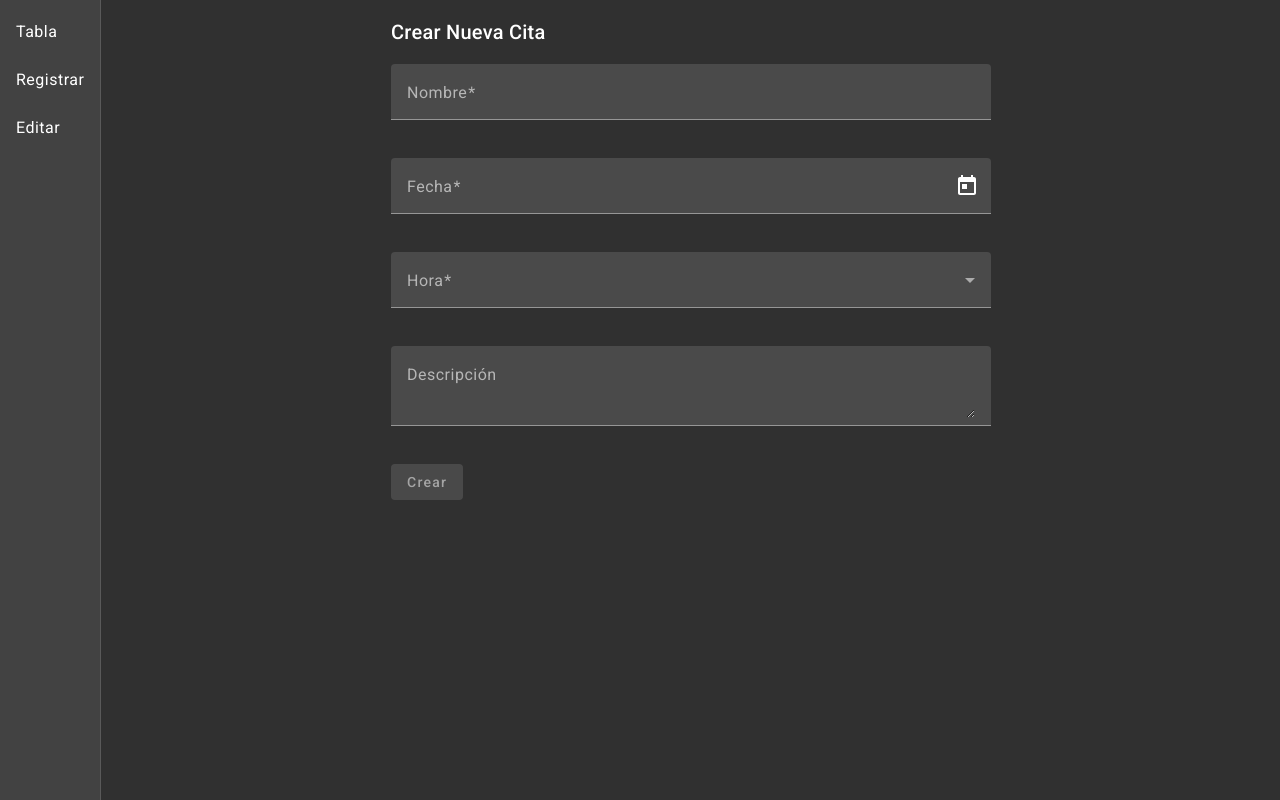
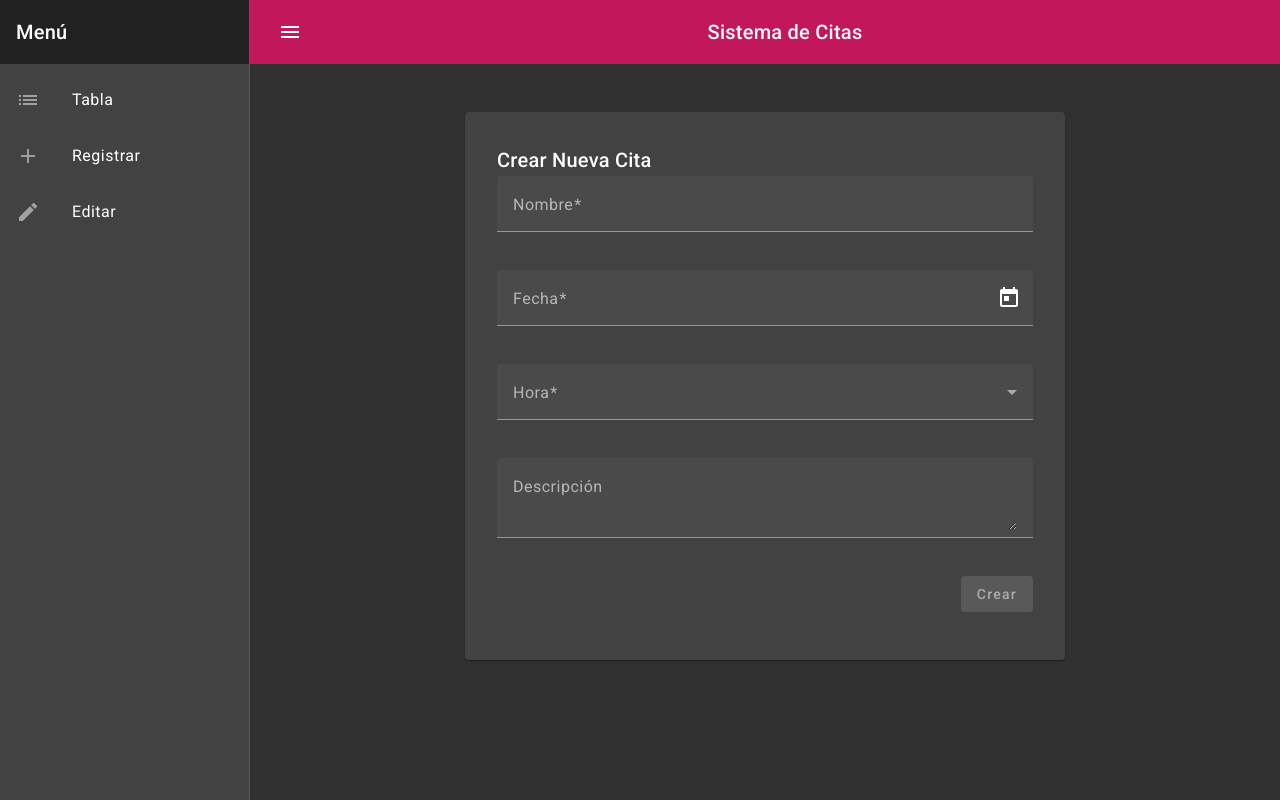
Before and after one commit to mastero101/sistema-citas, an Angular app in the folder Frontend/: page /create in a window 1280 px wide. Built offline with nearby package versions, Linux system fonts and the light colour scheme.

Commit message:
Mejoras en la interfaz de usuario

```diff
--- a/Frontend/src/app/appointment-create/appointment-create.component.html
+++ b/Frontend/src/app/appointment-create/appointment-create.component.html
@@ -1,5 +1,9 @@
 <div class="container">
-  <h2>Crear Nueva Cita</h2>
+  <mat-card>
+    <mat-card-header>
+      <mat-card-title>Crear Nueva Cita</mat-card-title>
+    </mat-card-header>
+    <mat-card-content>
       <form [formGroup]="appointmentForm" (ngSubmit)="onSubmit()">
         <div class="form-group">
           <mat-form-field appearance="fill">
@@ -29,6 +33,10 @@
             <textarea matInput id="description" formControlName="description" placeholder="Descripción"></textarea>
           </mat-form-field>
         </div>
+        <div class="form-group button-group">
           <button mat-raised-button color="primary" type="submit" [disabled]="!appointmentForm.valid">Crear</button>
+        </div>
       </form>
+    </mat-card-content>
+  </mat-card>
 </div>
--- a/Frontend/src/app/appointment-create/appointment-create.component.scss
+++ b/Frontend/src/app/appointment-create/appointment-create.component.scss
@@ -2,6 +2,15 @@
   max-width: 600px;
   margin: 0 auto;
   padding: 1rem;
+}
+
+mat-card {
+  padding: 1rem;
+  margin-top: 1rem;
+}
+
+mat-card-header {
+  text-align: center;
 }
 
 .form-group {
@@ -11,3 +20,8 @@
 mat-form-field {
   width: 100%;
 }
+
+.button-group {
+  display: flex;
+  justify-content: flex-end;
+}
--- a/Frontend/src/app/appointment-create/appointment-create.component.ts
+++ b/Frontend/src/app/appointment-create/appointment-create.component.ts
@@ -10,6 +10,7 @@ import { MatButtonModule } from '@angular/material/button';
 import { MatDatepickerModule } from '@angular/material/datepicker';
 import { MatNativeDateModule } from '@angular/material/core';
 import { MatSelectModule } from '@angular/material/select';
+import { MatCardModule } from '@angular/material/card';
 
 import { AppointmentService } from '../services/appointment.service';
 
@@ -25,7 +26,8 @@ import { AppointmentService } from '../services/appointment.service';
     MatButtonModule,
     MatDatepickerModule,
     MatNativeDateModule,
-    MatSelectModule
+    MatSelectModule,
+    MatCardModule
   ],
   templateUrl: './appointment-create.component.html',
   styleUrl: './appointment-create.component.scss'
--- a/Frontend/src/app/appointment-edit/appointment-edit.component.scss
+++ b/Frontend/src/app/appointment-edit/appointment-edit.component.scss
@@ -2,10 +2,24 @@
   max-width: 600px;
   margin: 0 auto;
   padding: 20px;
+  background-color: #403d3d;
+  border-radius: 8px;
+  box-shadow: 0px 0px 10px rgba(0, 0, 0, 0.1);
+}
+
+h2 {
+  text-align: center;
+  margin-bottom: 20px;
+  font-size: 1.8rem;
+  color: #ffffff;
+}
+
+.full-width {
+  width: 100%;
 }
 
 .form-group {
-    margin-bottom: 15px;
+  margin-bottom: 20px;
 }
 
 .form-buttons {
@@ -13,3 +27,20 @@
   justify-content: space-between;
   margin-top: 20px;
 }
+
+button {
+  width: 48%;
+  font-size: 1rem;
+  padding: 10px;
+}
+
+@media (max-width: 600px) {
+  .form-buttons {
+    flex-direction: column;
+  }
+
+  button {
+    width: 100%;
+    margin-bottom: 10px;
+  }
+}
--- a/Frontend/src/app/appointment-edit/appointment-edit.component.ts
+++ b/Frontend/src/app/appointment-edit/appointment-edit.component.ts
@@ -77,8 +77,11 @@ export class AppointmentEditComponent implements OnInit{
     this.appointmentService.getAppointmentById(id).then(
       appointment => {
         const date = new Date(appointment.date);
-        const formattedDate = date.toISOString().split('T')[0];
-        const formattedTime = this.formatTime(date);
+
+        // Convertir la hora UTC a hora local
+        const localDate = new Date(date.getTime());
+        const formattedDate = localDate.toISOString().split('T')[0];
+        const formattedTime = this.formatTime(localDate);
 
         this.appointmentForm.patchValue({
           id: appointment._id,
@@ -101,15 +104,12 @@ export class AppointmentEditComponent implements OnInit{
       // Convertir la hora a formato de 24 horas
       const time24h = this.convertTimeTo24HourFormat(formValues.time);
 
-      // Formar la fecha y hora en formato ISO 8601
-      const dateTime = `${formValues.date}T${time24h}:00.000Z`;
-
+      // Formar la fecha y hora en formato ISO 8601 y ajustarla a la zona horaria local
+      const localDateTime = new Date(`${formValues.date}T${time24h}:00`);
       const appointmentData = {
         ...formValues,
-        date: dateTime
+        date: localDateTime.toISOString() // Esto lo convierte a UTC automáticamente
       };
-
-      console.log('Updating appointment with data:', appointmentData);
 
       this.appointmentService.updateAppointment(formValues.id, appointmentData).then(() => {
         this.appointmentForm.reset();
--- a/Frontend/src/app/sidenav/sidenav.component.html
+++ b/Frontend/src/app/sidenav/sidenav.component.html
@@ -1,19 +1,32 @@
 <mat-sidenav-container class="sidenav-container">
+  <mat-sidenav #drawer class="sidenav" [fixedInViewport]="true" [attr.role]="(mode === 'side') ? 'navigation' : 'dialog'"
+               [mode]="mode" [opened]="opened">
+    <mat-toolbar>Menú</mat-toolbar>
+    <mat-nav-list>
+      <a mat-list-item routerLink="list" (click)="mode === 'over' && toggleSidenav()">
+        <mat-icon matListItemIcon>list</mat-icon>
+        <span matListItemTitle>Tabla</span>
+      </a>
+      <a mat-list-item routerLink="create" (click)="mode === 'over' && toggleSidenav()">
+        <mat-icon matListItemIcon>add</mat-icon>
+        <span matListItemTitle>Registrar</span>
+      </a>
+      <a mat-list-item routerLink="edit" (click)="mode === 'over' && toggleSidenav()">
+        <mat-icon matListItemIcon>edit</mat-icon>
+        <span matListItemTitle>Editar</span>
+      </a>
+    </mat-nav-list>
+  </mat-sidenav>
 
-    <mat-sidenav #drawer class="sidenav" fixedInViewport="true" [mode]="mode" [opened]="opened">
-      <mat-nav-list>
-        <a mat-list-item routerLink="list" (click)="toggleSidenav()">Tabla</a>
-        <a mat-list-item routerLink="create" (click)="toggleSidenav()">Registrar</a>
-        <a mat-list-item routerLink="edit" (click)="toggleSidenav()">Editar</a>
-      </mat-nav-list>
-    </mat-sidenav>
-
-    <mat-sidenav-content>
-        <router-outlet></router-outlet>
-    </mat-sidenav-content>
-
+  <mat-sidenav-content>
+    <mat-toolbar color="primary" class="toolbar">
+      <button mat-icon-button (click)="toggleSidenav()" aria-label="Toggle sidenav" class="menu-button">
+        <mat-icon>menu</mat-icon>
+      </button>
+      <span class="toolbar-title">Sistema de Citas</span>
+    </mat-toolbar>
+    <div class="content">
+      <router-outlet></router-outlet>
+    </div>
+  </mat-sidenav-content>
 </mat-sidenav-container>
-
-<button mat-icon-button class="toggle-button custom-button" *ngIf="!opened" (click)="toggleSidenav()">
-  <mat-icon>menu</mat-icon>
-</button>
--- a/Frontend/src/app/sidenav/sidenav.component.scss
+++ b/Frontend/src/app/sidenav/sidenav.component.scss
@@ -1,13 +1,60 @@
 .sidenav-container {
     height: 100%;
-}
+  }
 
-.mat-toolbar.mat-primary {
+  .sidenav {
+    width: 250px;
+  }
+
+  .mat-toolbar.mat-primary {
     position: sticky;
     top: 0;
     z-index: 1;
- }
+  }
 
-.content {
+  .toolbar {
+    display: flex;
+    justify-content: center;
+    align-items: center;
+    height: 64px; // Ajusta esta altura según tus necesidades
+  }
+
+  .toolbar-title {
+    flex: 1;
+    text-align: center;
+    margin-left: 40px; // Compensar el espacio del botón de menú
+  }
+
+  .menu-button {
+    position: absolute;
+    left: 16px;
+  }
+
+  .content {
     padding: 16px;
-}
+  }
+
+  .mat-sidenav-content {
+    display: flex;
+    flex-direction: column;
+    min-height: 100vh;
+  }
+
+  .content {
+    flex: 1;
+  }
+
+  @media (max-width: 599px) {
+    .sidenav {
+      width: 100%;
+      max-width: 300px;
+    }
+
+    .toolbar-title {
+      font-size: 18px;
+    }
+
+    .toolbar {
+      height: 56px; // Altura más pequeña para dispositivos móviles
+    }
+  }
--- a/Frontend/src/app/sidenav/sidenav.component.ts
+++ b/Frontend/src/app/sidenav/sidenav.component.ts
@@ -1,14 +1,13 @@
-import { Component, ViewChild } from '@angular/core';
-import { CommonModule } from '@angular/common';
-
-import { RouterModule  } from '@angular/router';
-
+import { Component, ViewChild, OnInit, HostListener, PLATFORM_ID, Inject } from '@angular/core';
+import { CommonModule, isPlatformBrowser } from '@angular/common';
+import { RouterModule } from '@angular/router';
 import { MatSidenavModule } from '@angular/material/sidenav';
 import { MatToolbarModule } from '@angular/material/toolbar';
 import { MatListModule } from '@angular/material/list';
 import { MatIconModule } from '@angular/material/icon';
+import { MatButtonModule } from '@angular/material/button';
 import { MatSidenav } from '@angular/material/sidenav';
-import { MatDrawerMode } from '@angular/material/sidenav';
+import { BreakpointObserver, Breakpoints } from '@angular/cdk/layout';
 
 import { AppointmentEditComponent } from '../appointment-edit/appointment-edit.component';
 import { AppointmentListComponent } from '../appointment-list/appointment-list.component';
@@ -24,31 +23,55 @@ import { AppointmentCreateComponent } from '../appointment-create/appointment-cr
     MatToolbarModule,
     MatListModule,
     MatIconModule,
-    MatSidenav,
+    MatButtonModule,
     AppointmentCreateComponent,
     AppointmentEditComponent,
     AppointmentListComponent
   ],
   templateUrl: './sidenav.component.html',
-  styleUrl: './sidenav.component.scss'
+  styleUrls: ['./sidenav.component.scss']
 })
-export class SidenavComponent{
+export class SidenavComponent implements OnInit {
   @ViewChild('drawer') drawer!: MatSidenav;
 
-  mode: MatDrawerMode = 'side';
+  mode: 'side' | 'over' = 'side';
   opened: boolean = true;
+  isBrowser: boolean;
 
-  constructor() {}
+  constructor(
+    private breakpointObserver: BreakpointObserver,
+    @Inject(PLATFORM_ID) private platformId: Object
+  ) {
+    this.isBrowser = isPlatformBrowser(this.platformId);
+  }
 
-  toggleSidenav2() {
-    this.opened = !this.opened;
-    if (this.drawer) {
-      this.drawer.toggle();
+  ngOnInit() {
+    if (this.isBrowser) {
+      this.breakpointObserver.observe([Breakpoints.Handset])
+        .subscribe(result => {
+          this.mode = result.matches ? 'over' : 'side';
+          this.opened = !result.matches;
+        });
     }
   }
 
-  toggleSidenav(){
-    console.log("works")
+  @HostListener('window:resize', ['$event'])
+  onResize() {
+    if (this.isBrowser) {
+      this.checkScreenSize();
+    }
   }
 
+  checkScreenSize() {
+    const isHandset = this.breakpointObserver.isMatched(Breakpoints.Handset);
+    this.mode = isHandset ? 'over' : 'side';
+    this.opened = !isHandset;
+  }
+
+  toggleSidenav() {
+    if (this.drawer) {
+      this.drawer.toggle();
+      this.opened = this.drawer.opened;
+    }
+  }
 }
```
Also changed, not shown: Frontend/src/app/appointment-edit/appointment-edit.component.html (+6 -6 lines), Frontend/src/app/appointment-list/appointment-list.component.html (+23 -19 lines), Frontend/src/app/appointment-list/appointment-list.component.scss (+24 -45 lines), Frontend/src/app/appointment-list/appointment-list.component.ts (+13 -5 lines). Lines whose indentation alone changed are shown as unchanged.
